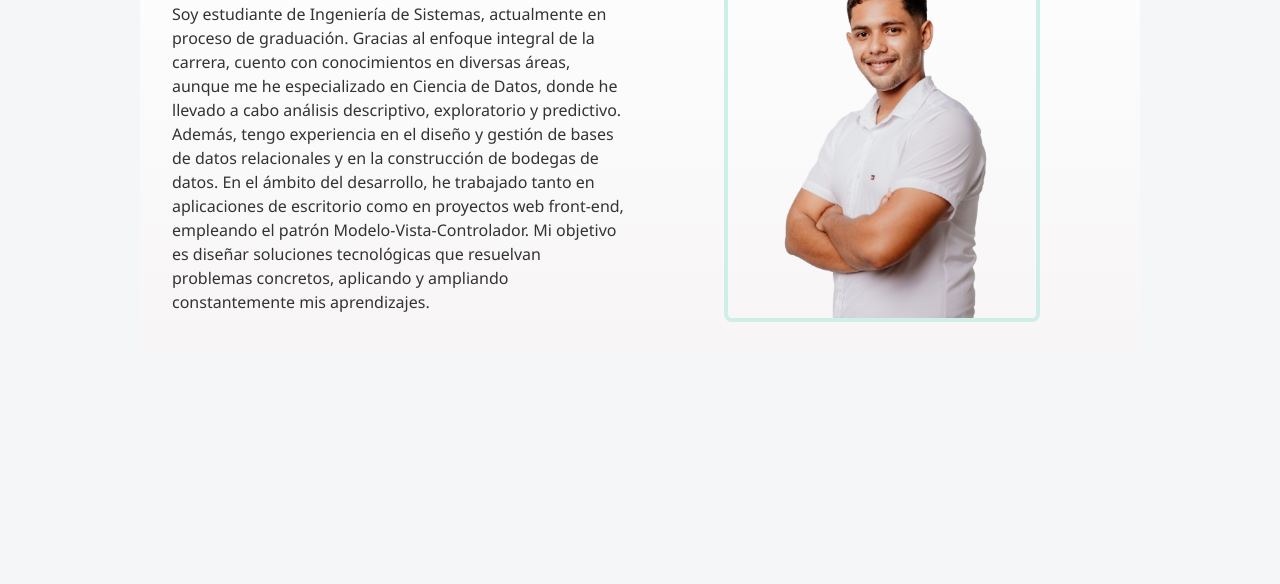
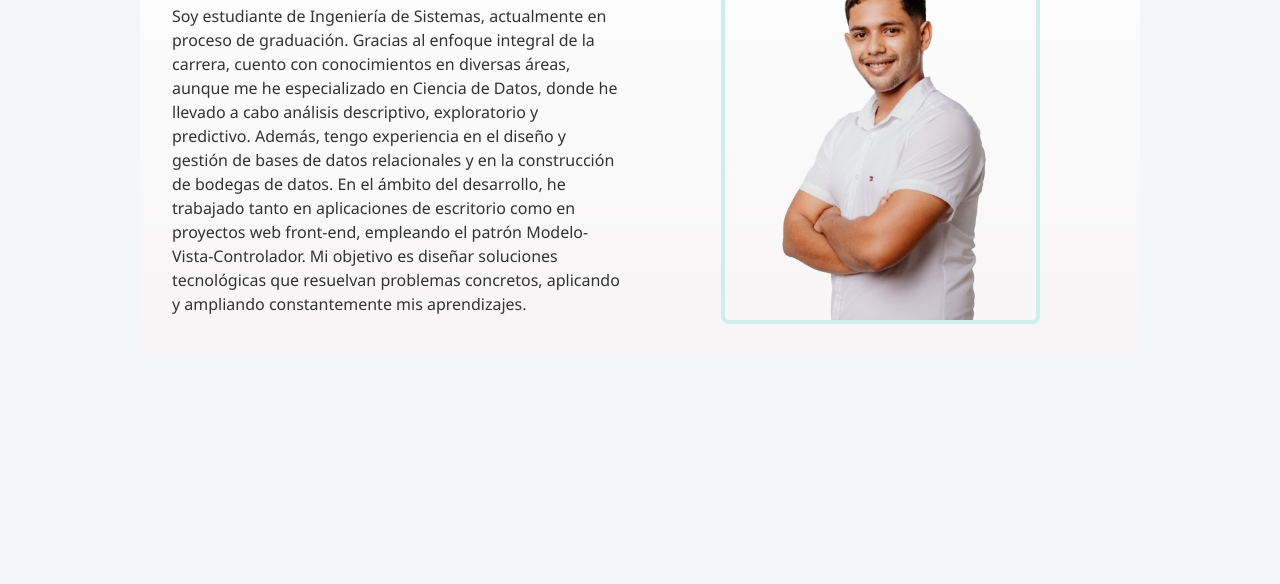
Before and after one commit to kmilo2001/portafolio_profesional, a plain HTML site: page html/sobre_mi.html in a window 1280 px wide. Shown: the part 216-800 px from the top of the page. Drawn offline with Linux system fonts and the light colour scheme.

Commit message:
correccion de fotos

```diff
--- a/html/sobre_mi.html
+++ b/html/sobre_mi.html
@@ -28,8 +28,8 @@
         Soy estudiante de Ingeniería de Sistemas, actualmente en proceso de graduación. Gracias al enfoque integral de la carrera, cuento con conocimientos en diversas áreas, aunque me he especializado en Ciencia de Datos, donde he llevado a cabo análisis descriptivo, exploratorio y predictivo. Además, tengo experiencia en el diseño y gestión de bases de datos relacionales y en la construcción de bodegas de datos. En el ámbito del desarrollo, he trabajado tanto en aplicaciones de escritorio como en proyectos web front-end, empleando el patrón Modelo-Vista-Controlador. Mi objetivo es diseñar soluciones tecnológicas que resuelvan problemas concretos, aplicando y ampliando constantemente mis aprendizajes.
         </p>
     </div>
-    <div class="col foto">
-        <img src="../imagenes/_MG_9830-removebg-preview.png" alt="Foto de Camilo">
+    <div class="foto">
+        <img src="../imagenes/camilosm.png" alt="Foto de Camilo">
     </div>
 
     </div>
```
Also changed, not shown: index.html (+1 -1 lines), imagenes/camilosm.png (renamed from imagenes/_MG_9830-removebg-preview.png), 2 other files.
